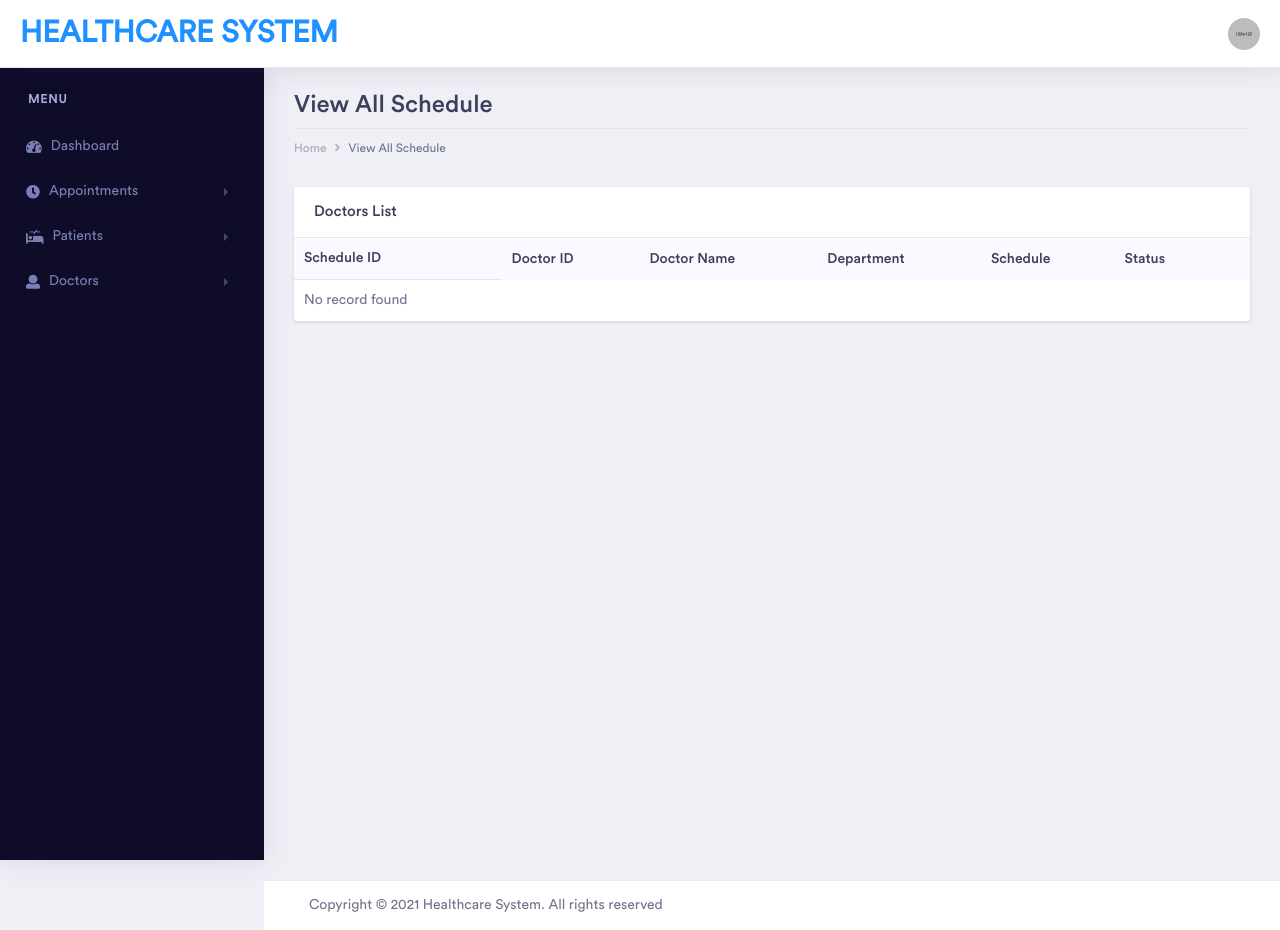
After one commit to limxien20/appointmentSystem, a PHP site: page /viewDocSched.php in a window 1280 px wide. The commit adds this page. Run offline with PHP 8.4, Linux system fonts and the light colour scheme; the visitor is signed in with stand-in values (Sample User, id 1); data that the repository does not hold is empty; some web fonts are replaced.

Commit message:
sidebar update and add view doctor schedule on admin side

```diff
--- a/dashboard/includes/sidebar.php
+++ b/dashboard/includes/sidebar.php
@@ -41,6 +41,9 @@
                                 <div id="submenu-4" class="collapse submenu" >
                                     <ul class="nav flex-column">
                                         <li class="nav-item">
+                                            <a class="nav-link" href="viewDocSched.php">View Doctor Schedule</a>
+                                        </li>
+                                        <li class="nav-item">
                                             <a class="nav-link" href="viewdoc.php">View All Doctors</a>
                                         </li>
                                         <li class="nav-item">
--- /dev/null
+++ b/dashboard/viewDocSched.php
@@ -0,0 +1,164 @@
+<?php
+include_once("session.php");
+?>
+
+<!doctype html>
+<html lang="en">
+
+<head>
+    <!-- Required meta tags -->
+    <meta charset="utf-8">
+    <meta name="viewport" content="width=device-width, initial-scale=1, shrink-to-fit=no">
+    <!-- Bootstrap CSS -->
+    <link rel="stylesheet" href="./assets/vendor/bootstrap/css/bootstrap.min.css">
+    <link href="./assets/vendor/fonts/circular-std/style.css" rel="stylesheet">
+    <link rel="stylesheet" href="./assets/libs/css/style.css">
+    <link rel="stylesheet" href="./assets/vendor/fonts/fontawesome/css/fontawesome-all.css">
+    <link rel="stylesheet" href="./assets/vendor/charts/chartist-bundle/chartist.css">
+    <link rel="stylesheet" href="./assets/vendor/charts/morris-bundle/morris.css">
+    <link rel="stylesheet" href="./assets/vendor/fonts/material-design-iconic-font/css/materialdesignicons.min.css">
+    <link rel="stylesheet" href="./assets/vendor/charts/c3charts/c3.css">
+    <link rel="stylesheet" href="./assets/vendor/fonts/flag-icon-css/flag-icon.min.css">
+
+
+	<style>
+		<?php include('includes/style.php');?>
+	</style>
+</head>
+
+<body>
+    <!-- ============================================================== -->
+    <!-- main wrapper -->
+    <!-- ============================================================== -->
+    <div class="dashboard-main-wrapper">
+        <!-- ============================================================== -->
+        <!-- navbar -->
+        <!-- ============================================================== -->
+        <div class="dashboard-header">
+            <nav class="navbar navbar-expand-lg bg-white fixed-top">
+                <a class="navbar-brand" href="index.php" style="color:dodgerblue">Healthcare System</a>
+                <button class="navbar-toggler" type="button" data-toggle="collapse" data-target="#navbarSupportedContent" aria-controls="navbarSupportedContent" aria-expanded="false" aria-label="Toggle navigation">
+                    <span class="navbar-toggler-icon"></span>
+                </button>
+                <div class="collapse navbar-collapse " id="navbarSupportedContent">
+                    <ul class="navbar-nav ml-auto navbar-right-top">
+                        <li class="nav-item dropdown nav-user">
+                            <a class="nav-link nav-user-img" href="#" id="navbarDropdownMenuLink2" data-toggle="dropdown" aria-haspopup="true" aria-expanded="false"><img src="assets/images/avatar-1.jpg" alt="" class="user-avatar-md rounded-circle"></a>
+                            <div class="dropdown-menu dropdown-menu-right nav-user-dropdown" aria-labelledby="navbarDropdownMenuLink2">
+								<div class="nav-user-info">
+                                    <h5 class="mb-0 text-white nav-user-name" id="id">
+                                    <?php echo $_SESSION['user'];?>
+                                    </h5>
+                                </div>
+                                <a href="logout.php" class="dropdown-item" ><i class="fas fa-power-off mr-2"></i>Logout</a>
+                            </div>
+                        </li>
+                    </ul>
+                </div>
+            </nav>
+        </div>
+        <!-- ============================================================== -->
+        <!-- end navbar -->
+        <!-- ============================================================== -->
+        <!-- ============================================================== -->
+        <!-- left sidebar -->
+        <!-- ============================================================== -->
+        <?php include("includes/sidebar.php") ?>
+        <!-- ============================================================== -->
+        <!-- end left sidebar -->
+        <!-- ============================================================== -->
+        <!-- ============================================================== -->
+        <!-- wrapper  -->
+        <!-- ============================================================== -->
+        <div class="dashboard-wrapper">
+            <div class="dashboard-ecommerce">
+                <div class="container-fluid dashboard-content ">
+                    <!-- ============================================================== -->
+                    <!-- ============================================================== -->
+					<div class="row">
+                        <div class="col-xl-12 col-lg-12 col-md-12 col-sm-12 col-12">
+                            <div class="page-header">
+                                <h2 class="pageheader-title">View All Schedule</h2>
+								<div class="page-breadcrumb">
+                                    <nav aria-label="breadcrumb">
+                                        <ol class="breadcrumb">
+                                            <li class="breadcrumb-item"><a href="index.php" class="breadcrumb-link">Home</a></li>
+                                            <li class="breadcrumb-item active" aria-current="page">View All Schedule</li>
+                                        </ol>
+                                    </nav>
+                                </div>
+                            </div>
+                        </div>
+                    </div>
+                    <!-- ============================================================== -->
+                    <!-- ============================================================== -->
+                    <div class="ecommerce-widget">
+
+						<div class="row">
+                            <!-- ============================================================== -->
+                            <!-- ============================================================== -->
+                            <div class="col-xl-12 col-lg-12 col-md-12 col-sm-12 col-12">
+                                <div class="card">
+                                    <h5 class="card-header">Doctors List</h5>
+                                    <div class="card-body p-0">
+                                        <div class="table-responsive">
+                                            <?php
+
+                                                $conn = new mysqli ('localhost', 'root','','health_appointment');
+                                                $query = "SELECT doc_sched.sched_id, doc_sched.doc_id, doctors.docFname, doc_sched.doc_dept, doc_sched.sched_datetime, doc_sched.sched_status
+                                                            FROM doc_sched INNER JOIN doctors ON doc_sched.doc_id = doctors.docID ";
+                                                $result = mysqli_query($conn,$query);
+
+                                            ?>
+                                            <table class="table" id="docinfo">
+                                                <thead class="bg-light">
+                                                    <tr class="border-0">
+                                                        <th class="border-0">Schedule ID</th>
+                                                        <th class="border-0">Doctor ID</th>
+                                                        <th class="border-0">Doctor Name</th>
+                                                        <th class="border-0">Department</th>
+                                                        <th class="border-0">Schedule</th>
+                                                        <th class="border-0">Status</th>
+                                                        <th class="border-0"></th>
+                                                    </tr>
+                                                </thead>
+                                                <tbody id="doclist">
+                                                    <?php
+                                                        if(mysqli_num_rows($result) > 0 ){
+                                                            while($row = mysqli_fetch_array($result) ){
+                                                    ?>
+                                                                <tr>
+                                                                    <td><?php echo $row['sched_id']; ?></td>
+                                                                    <td><?php echo $row['doc_id']; ?></td>
+                                                                    <td><?php echo $row['docFname']; ?></td>
+                                                                    <td><?php echo $row['doc_dept']; ?></td>
+                                                                    <td><?php echo $row['sched_datetime']; ?></td>
+                                                                    <td><?php echo $row['sched_status']; ?></td>
+                                                                </tr>
+                                                    <?php
+
+                                                            }
+                                                        }
+                                                        else{
+                                                            echo "<td> No record found </td>";
+                                                        }
+
+                                                    ?>
+
+
+                                                </tbody>
+                                            </table>
+                                        </div>
+                                    </div>
+                                </div>
+                            </div>
+
+                            <!-- ============================================================== -->
+
+                            <!-- ============================================================== -->
+                        </div>
+                </div>
+            </div>
+            <!-- ============================================================== -->
+            <!-- ============================================================== -->
+            <?php include("includes/footer.php") ?>
```
